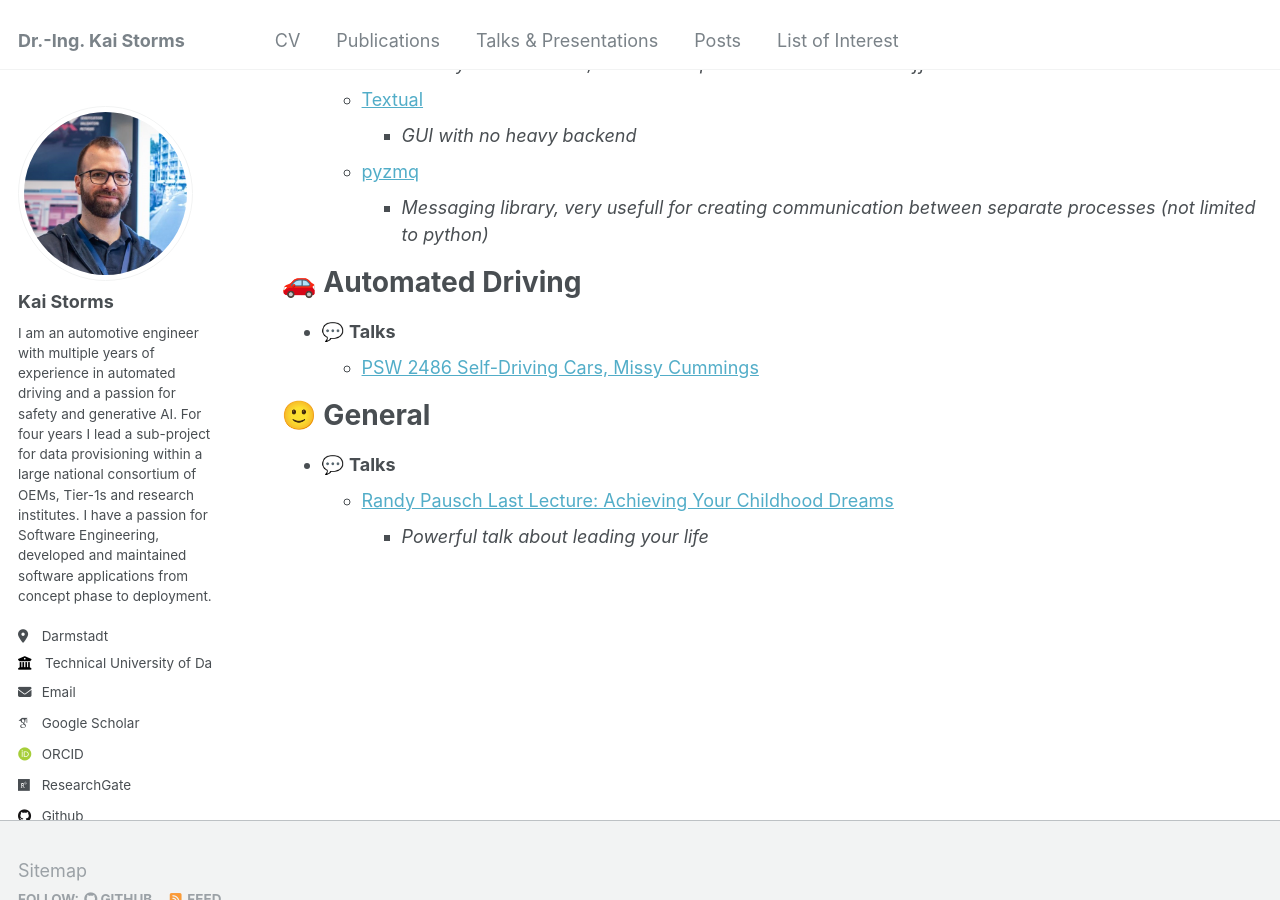
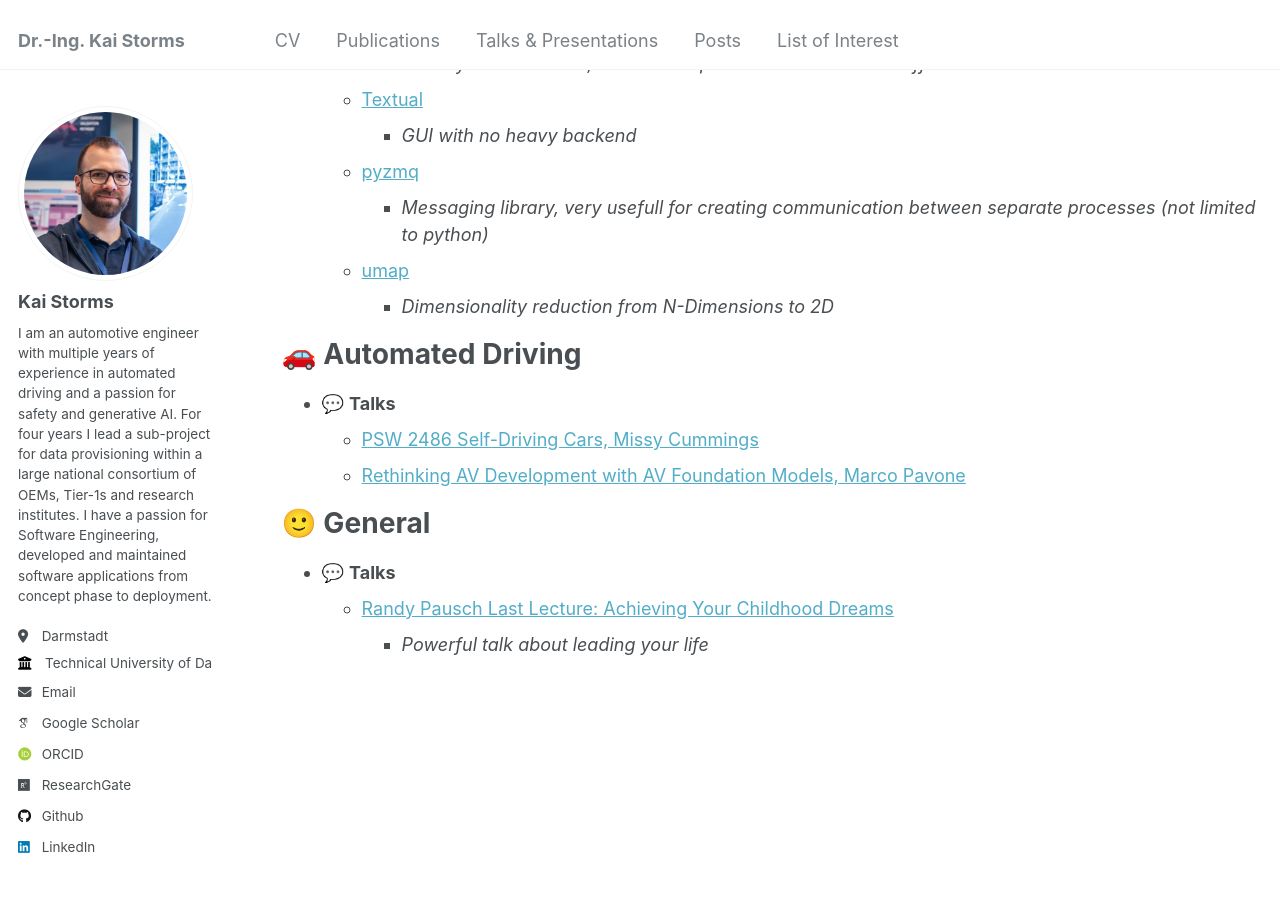
Before and after one commit to kai-storms/kai-storms.github.io, a Jekyll site: the page built from _pages/list-of-interest.md, in a window 1280 px wide and 900 px high, scrolled down 528 px. Built offline with Jekyll 4.4.1, drawn with Linux system fonts in a browser that asks for light colours; some web fonts are replaced.

Commit message:
Update list-of-interest.md

```diff
--- a/_pages/list-of-interest.md
+++ b/_pages/list-of-interest.md
@@ -27,12 +27,15 @@
     * *GUI with no heavy backend*
   * [pyzmq](https://zeromq.org/languages/python)
     * *Messaging library, very usefull for creating communication between separate processes (not limited to python)*
+  * [umap](https://umap-learn.readthedocs.io/en/latest/)
+    * *Dimensionality reduction from N-Dimensions to 2D*
 
 
 🚗 Automated Driving
 ======
 * 💬 **Talks**
   * [PSW 2486 Self-Driving Cars, Missy Cummings](https://youtu.be/EyzRwXowJDI?si=xSGXCnitHKPIZgR3&t=769)
+  * [Rethinking AV Development with AV Foundation Models, Marco Pavone](https://www.youtube.com/watch?v=zPq63mPWdS4&pp=ygUMbWFyY28gcGF2b25l)
 
 
 🙂 General
```
